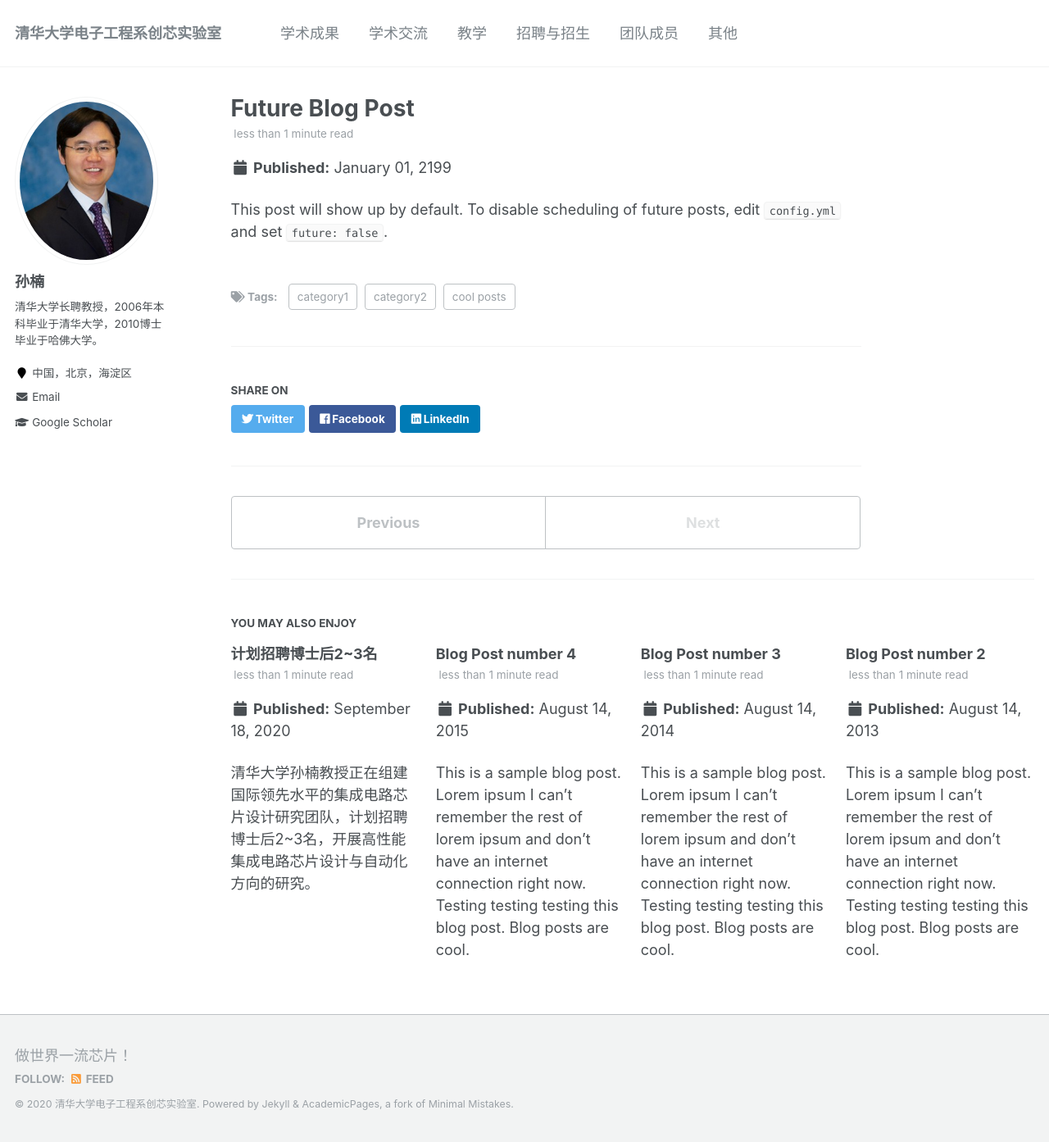
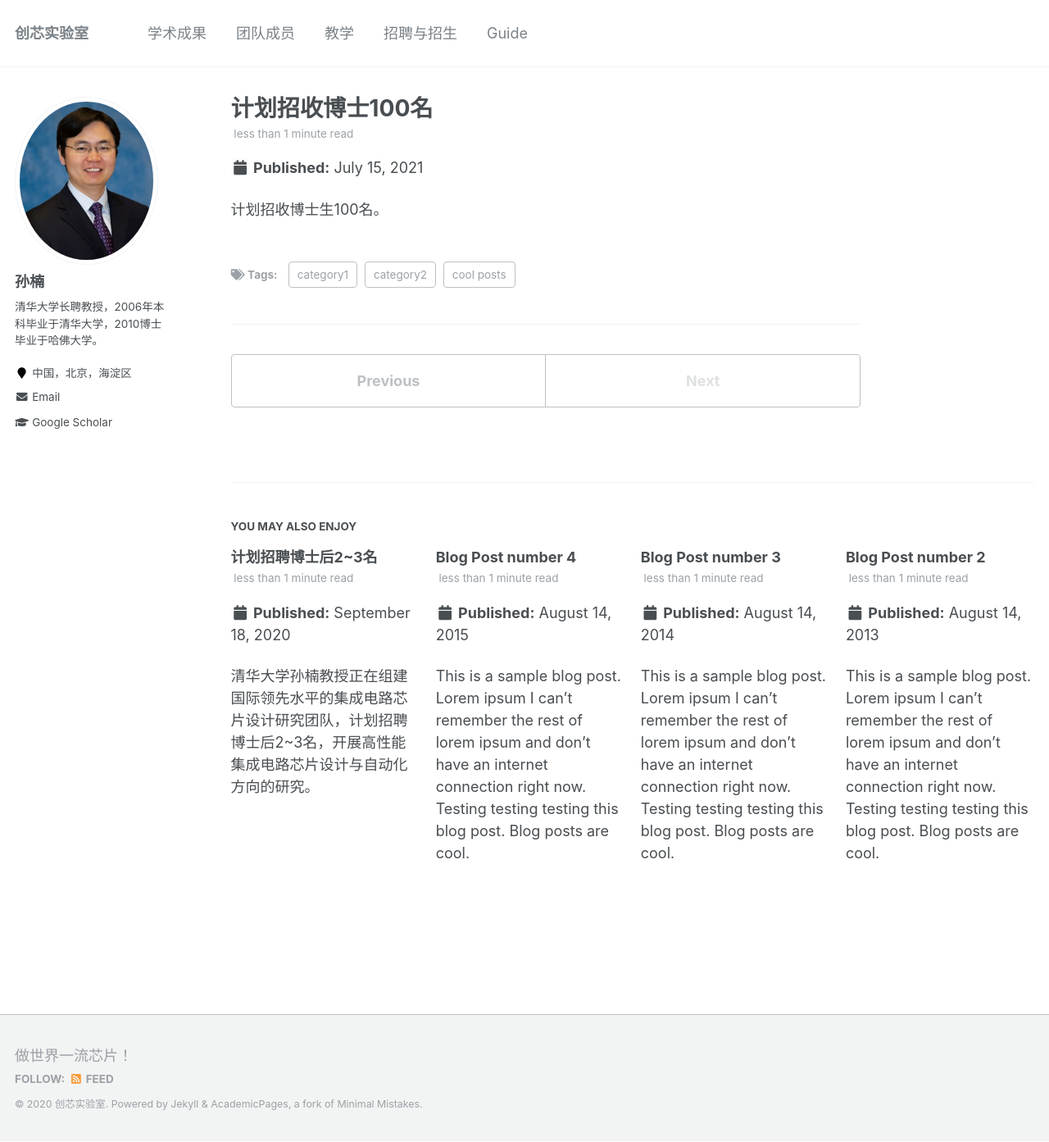
Before and after one commit to Sun-Research-Group/Sun-Research-Group.github.io, a Jekyll site: the page built from _posts/2199-01-01-future-post.md, in a window 1280 px wide and 1393 px high. Shown: the whole window at 82% size. Built offline with Jekyll 4.4.1, drawn with Linux system fonts in a browser that asks for light colours.

Commit message:
deleted some navigation columns

```diff
--- a/_config.yml
+++ b/_config.yml
@@ -7,9 +7,9 @@
 
 # Site Settings
 locale                   : "en-US"
-title                    : "清华大学电子工程系创芯实验室"
+title                    : "创芯实验室"
 title_separator          : "-"
-name                     : &name "清华大学电子工程系创芯实验室"
+name                     : &name "创芯实验室"
 description              : &description "简介"
 url                      : https://Sun-Research-Group.github.io # the base hostname & protocol for your site e.g. "https://mmistakes.github.io"
 baseurl                  : "" # the subpath of your site, e.g. "/blog"
--- a/_data/navigation.yml
+++ b/_data/navigation.yml
@@ -3,17 +3,20 @@ main:
   - title: "学术成果"
     url: /publications/
 
-  - title: "学术交流"
-    url: /talks/
+  - title: "团队成员"
+    url: /cv/
+
+  # - title: "学术交流"
+  #   url: /talks/
 
   - title: "教学"
     url: /teaching/
 
+  # - title: "Portfolio"
+  #   url: /portfolio/
+
   - title: "招聘与招生"
     url: /year-archive/
 
-  - title: "团队成员"
-    url: /cv/
-
-  - title: "其他"
+  - title: "Guide"
     url: /markdown/
--- a/_includes/social-share.html
+++ b/_includes/social-share.html
@@ -1,6 +1,6 @@
 {% include base_path %}
 
-<section class="page__share">
+<!-- <section class="page__share">
   {% if site.data.ui-text[site.locale].share_on_label %}
     <h4 class="page__share-title">{{ site.data.ui-text[site.locale].share_on_label | default: "Share on" }}</h4>
   {% endif %}
@@ -10,4 +10,4 @@
   <a href="https://www.facebook.com/sharer/sharer.php?u={{ base_path }}{{ page.url }}" class="btn btn--facebook" title="{{ site.data.ui-text[site.locale].share_on_label | default: 'Share on' }} Facebook"><i class="fab fa-facebook" aria-hidden="true"></i><span> Facebook</span></a>
 
   <a href="https://www.linkedin.com/shareArticle?mini=true&url={{ base_path }}{{ page.url }}" class="btn btn--linkedin" title="{{ site.data.ui-text[site.locale].share_on_label | default: 'Share on' }} LinkedIn"><i class="fab fa-linkedin" aria-hidden="true"></i><span> LinkedIn</span></a>
-</section>
+</section> -->
--- a/_posts/2199-01-01-future-post.md
+++ b/_posts/2199-01-01-future-post.md
@@ -1,6 +1,6 @@
 ---
-title: 'Future Blog Post'
-date: 2199-01-01
+title: '计划招收博士100名'
+date: 2021-07-15
 permalink: /posts/2012/08/blog-post-4/
 tags:
   - cool posts
@@ -8,4 +8,4 @@ tags:
   - category2
 ---
 
-This post will show up by default. To disable scheduling of future posts, edit `config.yml` and set `future: false`.
+计划招收博士生100名。
```
